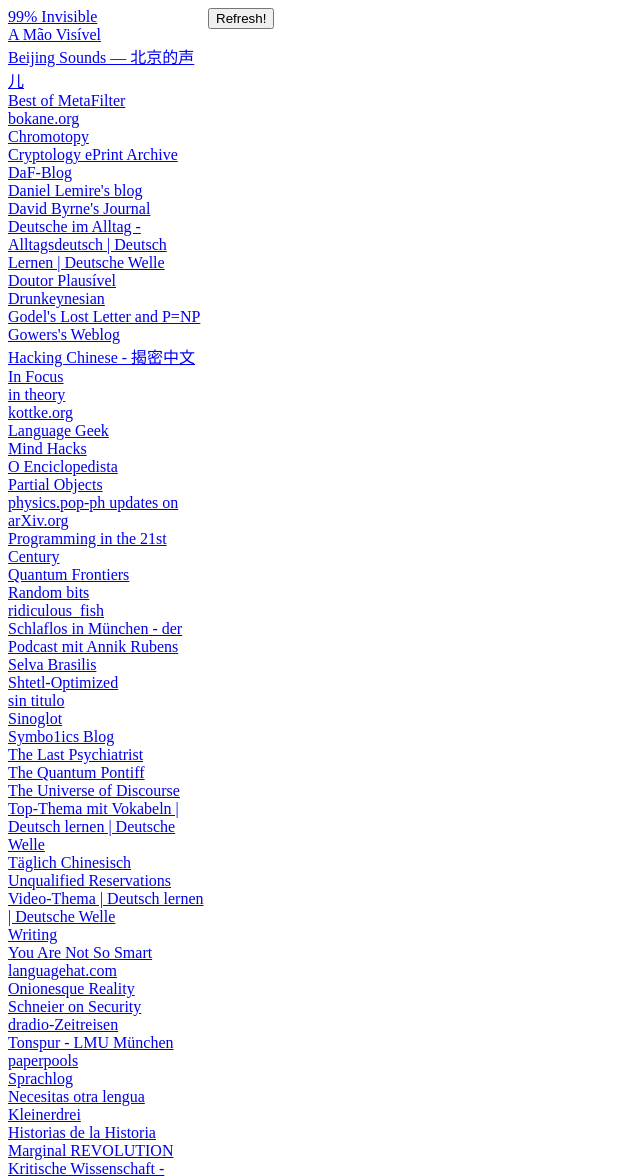
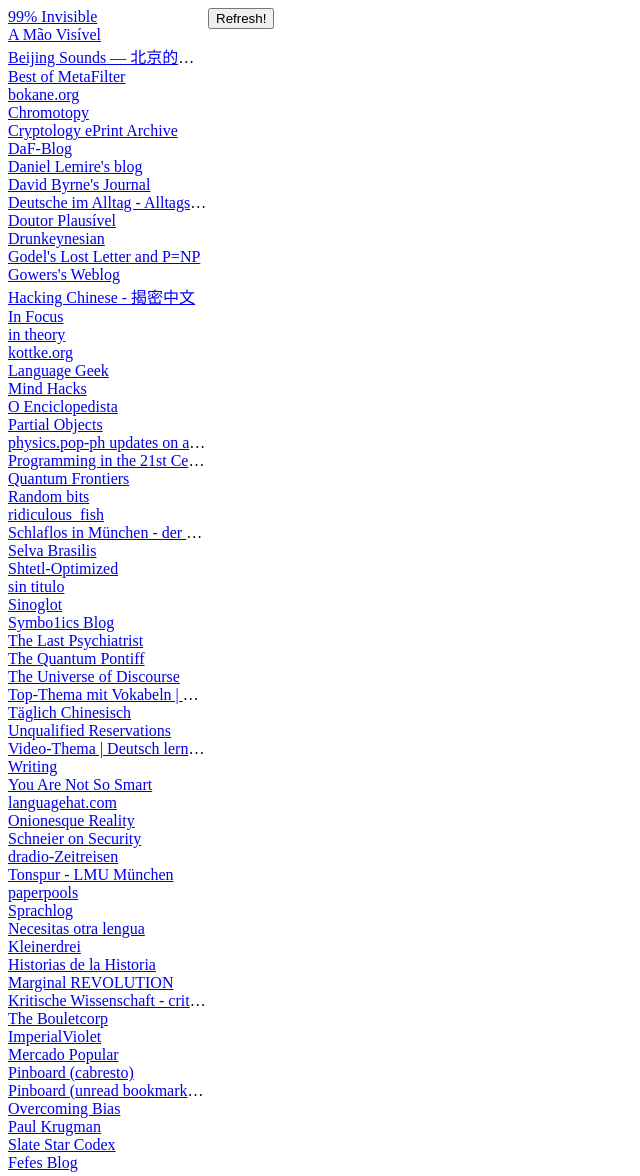
Before and after one commit to flacerdk/smoke-signal, a Flask app: page / in a window 1280 px wide. Shown: the top 1176 px of the page, without its empty margins (0-640 px from the left). Run offline with Flask 2, Linux system fonts and the light colour scheme; data comes from the database, SQL or seed files in the repository.

Commit message:
truncate feed titles that are too long

```diff
--- a/smoke_signal/static/style.css
+++ b/smoke_signal/static/style.css
@@ -7,10 +7,16 @@
     float: left;
     width: 200px;
 }
-#feeds ul
-{
+
+#feeds ul {
     margin: 0;
     padding: 0;
+}
+
+.feed {
+    white-space: nowrap;
+    overflow: hidden;
+    text-overflow: ellipsis;
 }
 
 #entries_container {
--- a/smoke_signal/templates/show_feeds.html
+++ b/smoke_signal/templates/show_feeds.html
@@ -14,7 +14,7 @@
   <div id="feeds">
     <ul class="feed_list">
       {% for feed in feeds %}
-      <li class="feed" id="{{ feed.id }}"> <a href="#" id="{{ feed.id }}">{{ feed.title }}</a></li>
+      <li class="feed" id="{{ feed.id }}"> <a href="#" id="{{ feed.id }}" class="feed" title="{{ feed.title }}">{{ feed.title }}</a></li>
       {% else %}
       <li><em>No feeds!</em></li>
       {% endfor %}
```
